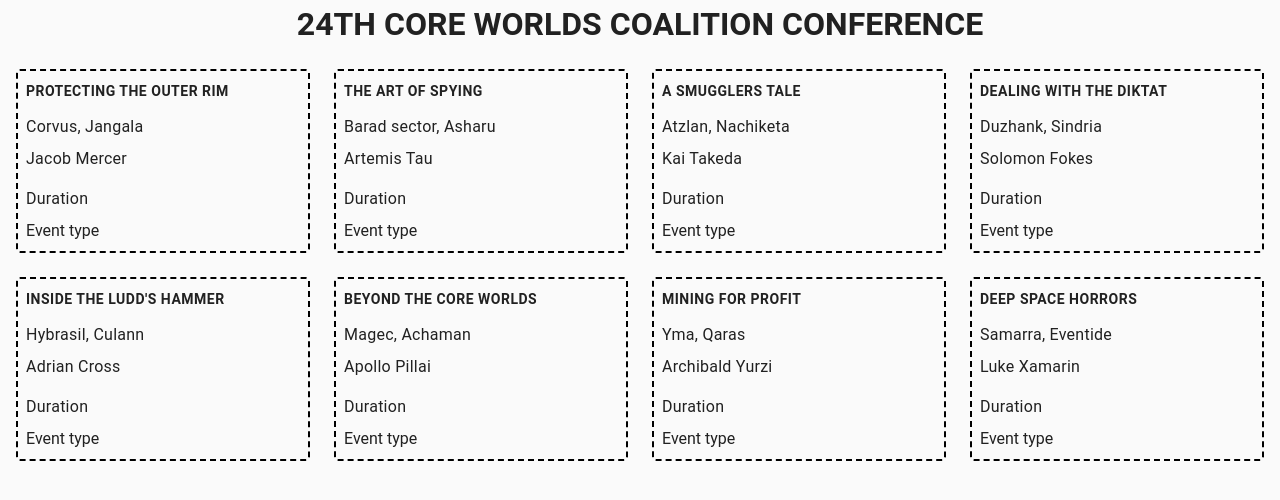
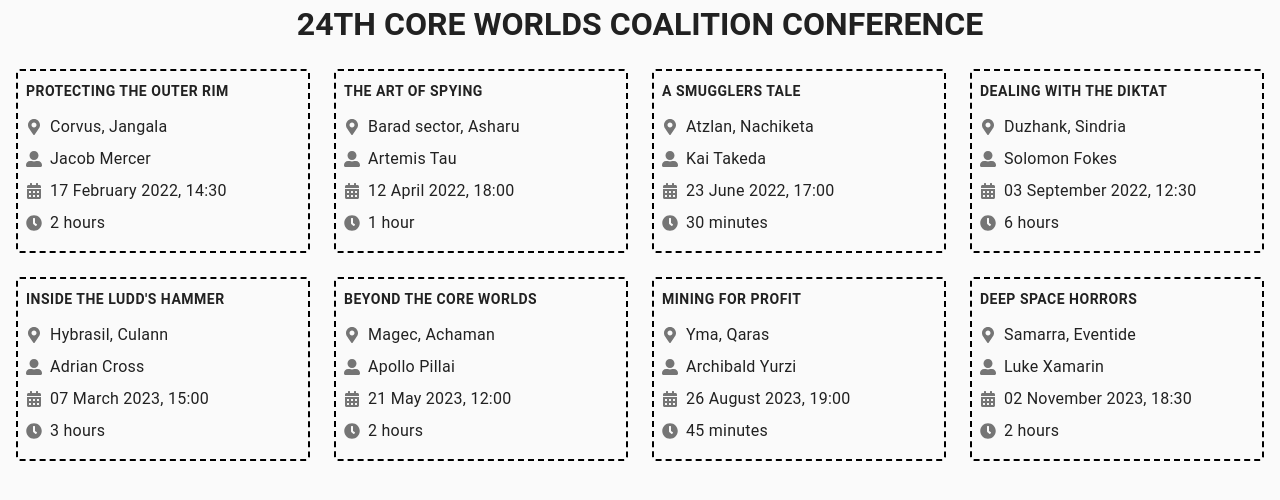
Before and after one commit to MaksimLisovoi/react-practice, a React (Create React App) app: page / in a window 1280 px wide. Shown: the top 500 px of the page. Built offline with nearby package versions, Linux system fonts and the light colour scheme.

Commit message:
made funcs for time

```diff
--- a/src/components/Event/Event.jsx
+++ b/src/components/Event/Event.jsx
@@ -1,27 +1,31 @@
+import PropTypes from 'prop-types';
+import { FaMapMarkerAlt, FaUserAlt, FaCalendarAlt, FaClock } from 'react-icons/fa';
+import { formatEventDuration, formatEventStart } from 'utils';
 import css from './Event.module.css';
-import PropTypes from 'prop-types';
 
 export const Event = ({ name, location, speaker, type, start, end }) => {
+  const formattedStart = formatEventStart(start);
+  const duration = formatEventDuration(start, end);
   return (
     <div className={css.event}>
       <h2 className={css.title}>{name}</h2>
       <p className={css.info}>
-        <i className="icon"></i>
+        <FaMapMarkerAlt className={css.icon} size={16} />
         {location}
       </p>
       <p className={css.info}>
-        <i className="icon"></i>
+        <FaUserAlt className={css.icon} size={16} />
         {speaker}
       </p>
       <p className={css.info}>
-        <i className="icon"></i>
-        {start}
+        <FaCalendarAlt className={css.icon} size={16} />
+        {formattedStart}
       </p>
       <p className={css.info}>
-        <i className="icon"></i>
-        Duration
+        <FaClock className={css.icon} size={16} />
+        {duration}
       </p>
-      <span className="chip free|paid|vip">Event type</span>
+      {/* <span className="chip free|paid|vip">Event type</span> */}
     </div>
   );
 };
--- a/src/components/EventsBoard/EventBoard.jsx
+++ b/src/components/EventsBoard/EventBoard.jsx
@@ -6,15 +6,15 @@ export const EventBoard = ({ events }) => {
   console.log(events);
   return (
     <div className={css.eventBoard}>
-      {events.map(({ name, location, speaker, type, start, end }) => (
+      {events.map(({ name, location, speaker, type, time }) => (
         <Event
           key={name}
           name={name}
           location={location}
           speaker={speaker}
           type={type}
-          start={start}
-          end={end}
+          start={time.start}
+          end={time.end}
         />
       ))}
     </div>
@@ -25,11 +25,13 @@ EventBoard.propTypes = {
   events: PropTypes.arrayOf(
     PropTypes.exact({
       name: PropTypes.string.isRequired,
-      location: 'Corvus, Jangala',
+      location: PropTypes.string.isRequired,
       speaker: PropTypes.string.isRequired,
       type: PropTypes.string.isRequired,
-      start: PropTypes.string.isRequired,
-      end: PropTypes.string.isRequired,
+      time: PropTypes.exact({
+        start: PropTypes.string.isRequired,
+        end: PropTypes.string.isRequired,
+      }),
     }),
   ),
 };
--- /dev/null
+++ b/src/utils/formatEventDuration.js
@@ -0,0 +1,5 @@
+import { formatDistanceStrict } from 'date-fns';
+
+export const formatEventDuration = (start, end) => {
+  return formatDistanceStrict(Date.parse(start), Date.parse(end));
+};
--- /dev/null
+++ b/src/utils/formatEventStart.js
@@ -0,0 +1,5 @@
+import { format } from 'date-fns';
+
+export const formatEventStart = start => {
+  return format(Date.parse(start), 'dd MMMM yyyy, HH:mm');
+};
--- /dev/null
+++ b/src/utils/index.js
@@ -0,0 +1,2 @@
+export * from './formatEventStart';
+export * from './formatEventDuration';
```
Also changed, not shown: src/components/PageTitle/PageTitle.jsx (+5 -5 lines).
